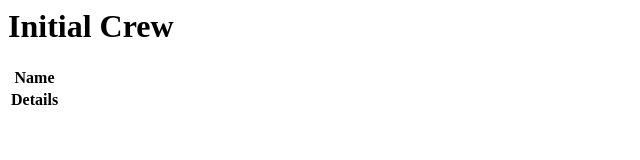
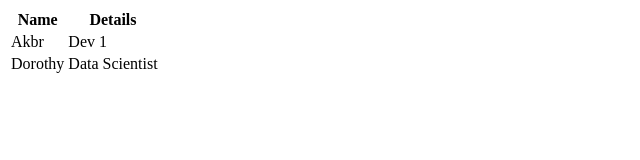
Before and after one commit to airmentorship/airmentorship.github.io, a plain HTML site: page index.html in a window 1280 px wide. Shown: the whole page, without its empty margins (0-640 px from the left). Drawn offline with Linux system fonts and the light colour scheme.

Commit message:
second commit

```diff
--- a/index.html
+++ b/index.html
@@ -1,12 +1,14 @@
-<h1>
-	Initial Crew
-</h1>
-
 <table>
-	<tr>
-		<th>Name</th>
-	</tr>
-	<tr>
-		<th>Details</th>
-	</tr>
+ <tr>
+  <th>Name</th>
+  <th>Details</th>
+ </tr>
+ <tr>
+  <td>Akbr</td>
+  <td>Dev 1</td>
+ </tr>
+ <tr>
+  <td>Dorothy</td>
+  <td>Data Scientist</td>
+ </tr>
 </table>
```
